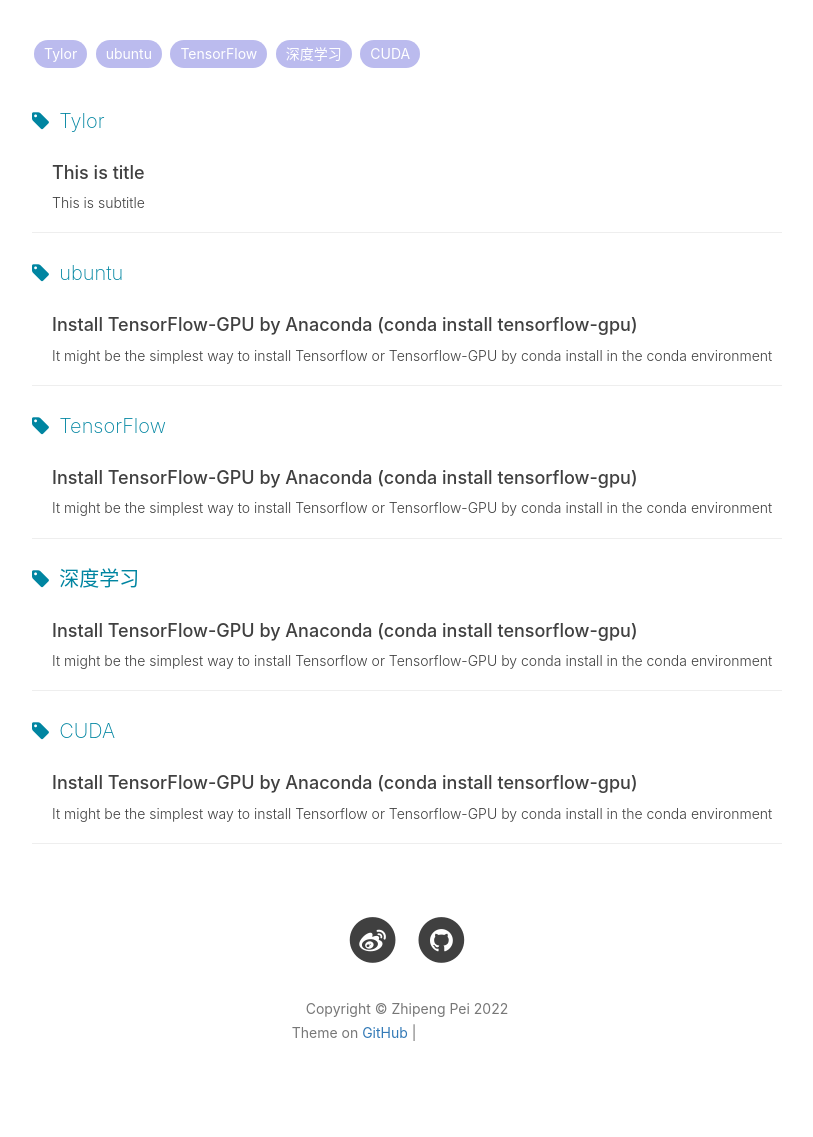
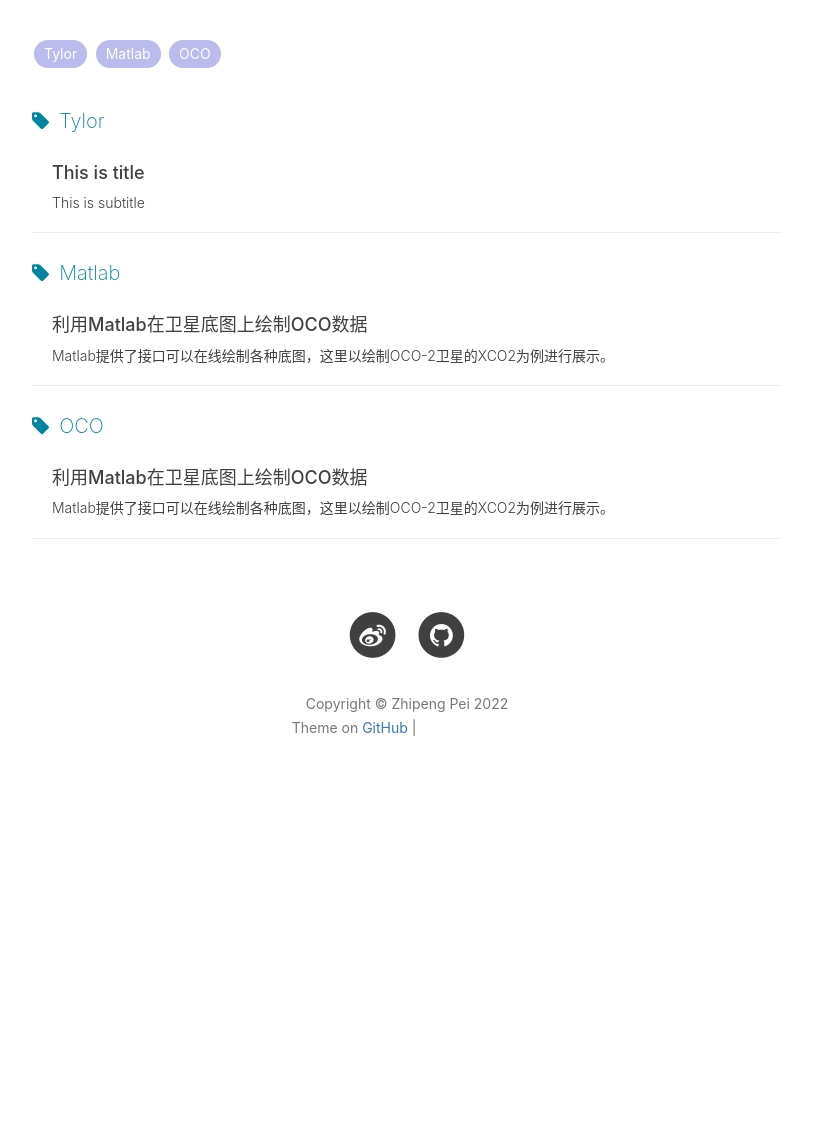
Before and after one commit to peisipand/peisipand.github.io, a Jekyll site: the page built from tags.html, in a window 1280 px wide. Shown: the part 228-1365 px from the top of the page, without its empty margins (233-1046 px from the left). Built offline with Jekyll 4.4.1, drawn with Linux system fonts in a browser that asks for light colours; nearby versions of some CDN libraries; comment, search, counter and statistics services are not loaded; after the commit the page ends 1060 px from its top, so only the background shows below that; grey boxes are pictures that could not be loaded.

Commit message:
添加文件夹

````diff
--- a/_posts/2019-03-29-Install-TensorFlow-GPU-by-Anaconda(conda install tensorflow-gpu).md
+++ b/_posts/2019-03-29-Install-TensorFlow-GPU-by-Anaconda(conda install tensorflow-gpu).md
@@ -1,103 +1,83 @@
 ---
 layout:     post
-title:      Install TensorFlow-GPU by Anaconda (conda install tensorflow-gpu)
-subtitle:   It might be the simplest way to install Tensorflow or Tensorflow-GPU by conda install in the conda environment
-date:       2021-04-04
+title:      利用Matlab在卫星底图上绘制OCO数据
+subtitle:   Matlab提供了接口可以在线绘制各种底图，这里以绘制OCO-2卫星的XCO2为例进行展示。
+date:       2021-04-13
 author:     Zhipeng Pei
 header-img: img/art-Anaconda-TensorFlow.jpg
 catalog: true
 tags:
-    - ubuntu
-    - TensorFlow
-    - 深度学习
-    - CUDA
+    - Matlab
+    - OCO
 ---
 
 
-# Install TensorFlow-GPU by Anaconda (conda install tensorflow-gpu)
+# 利用Matlab在卫星底图上绘制OCO数据
 
-It might be the simplest way to install Tensorflow or Tensorflow-GPU by conda install in the conda environment
+Matlab提供了接口可以在线绘制各种底图，这里以绘制OCO-2卫星的XCO2为例进行展示。
 --
 
-Nowadays, there are many tutorials that instruct how to install tensorflow or tensorflow-gpu. However, some people may feel it too complex just like me, because in those ways, you should download and install [NVIDIA drivers](https://www.nvidia.com/Download/index.aspx?lang=en-us), and then download and install [CUDA](https://developer.nvidia.com/cuda-downloads) (users need to pay attention to the version), afterwards you may sign an agreement and download cuDNN in [NVIDIA Developer](https://developer.nvidia.com/cudnn). Next, install python, and pip install tensorflow-gpu and so on. It's not esay for developer to do these, let alone it might causes some other error such as **version not match**, or **conflict between other python libraries** and so on. Moreover, if you want to [install tensorflow by compilation](https://www.tensorflow.org/install/gpu), it may take much more time.
-
-Thus I strongly reconmend you not to do this, there's a much easier way to install this. Please read the following article.
 
 ---
 
-## Install Anaconda
->[Anaconda](https://www.anaconda.com/) is a free and open-source distribution of the Python and R programming languages for scientific computing, that aims to simplify package management and deployment.
+## 一、OCO-2数据读取
+**[这里](https://disc.gsfc.nasa.gov/datasets/OCO2_L2_Diagnostic_10r/summary?keywords=OCO2)可以下载OCO-2的数据,批量下载的操作可以参考[这里](https://blog.csdn.net/peisipand/article/details/108224156?spm=1001.2014.3001.5501)。**
 
-**You can download anaconda [here](https://www.anaconda.com/distribution/#download-section).**
+OCO-2的数据通常以nc和h5的格式存储，h5较于nc存储了更多的信息。
+以下展示了nc的读取，并用m_map工具箱进行绘制。
+```bash
+clc;
+clear;
+filename = 'F:\研究生\深圳碳中和会议\experiment\data\oco2_LtCO2_180225_B10206Ar_200730003152s.nc4';
+lat = ncread(filename,'latitude');
+lon = ncread(filename,'longitude');
+xco2 = ncread(filename,'xco2');
+windspeed_u_met = ncread(filename,'Meteorology/windspeed_u_met');
+windspeed_v_met = ncread(filename,'Meteorology/windspeed_v_met');
 
-One of the advantage of anaconda is that it can create **isolated environment** in your device, and you can configure any libraries and toolkits in the 'env' without affect other environment. Once you are nor satisfied of your configuration, you can simplily delete the environment.
+lon_limit = [118 122];
+lat_limit = [38 41];
+id = (lat > lat_limit(1)) & (lat < lat_limit(2)) & (lon > lon_limit(1)) & (lon < lon_limit(2));%筛选出研究区内的数据
+all = [lat(id,:) lon(id,:) xco2(id,:) windspeed_u_met(id,:) windspeed_v_met(id,:)];
 
-Note that in you are in **China**, download anaconda might take a long time due to some resons that cannot say. Instead, you can download it from [**Tsinghua mirror**](https://mirror.tuna.tsinghua.edu.cn/help/anaconda/), and install it **manually**.
+figure(1)
+m_proj('mercator', 'longitudes', lon_limit, 'latitudes', lat_limit)
+m_grid('box','on', 'linestyle', 'none', 'tickdir', 'out', 'linewidth', 3, 'FontName','Times New Roman','fontsize',15);
+m_mapshow('E:\MeteoInfo\map\country.shp')
+hold on;
+m_scatter(all(:,2),all(:,1),30,all(:,3) ,'filled', 'MarkerFaceColor', 'flat', 'MarkerEdgeColor', 'w','linewi',1) ;% lon, lat, 点的大小， 点的颜色映射， 实心
+colormap(m_colmap('jet','step',10))
+colorbar('FontName','Times New Roman','fontsize',15)
+caxis([407 414])
+```
+绘制如图所示
+![picture1](/img/plot_nc.jpg)
 
-After downloading this successfully, try to run the installation file.
-For example, if you use ubuntu, you can cd to the path of the sh file and run the following command:
-
+下面是读取h5。
 ```bash
-./Anaconda3-5.3.1-Linux-x86_64.sh
-```
-***Attention that you should change the command above to your own installation file name.***
-
-Then you will successfully install Anaconda!
-
-## Create new environment by conda
-
-If you are unwilling to create conda environment (maybe because of lazy), you can skip this section. However, I strongly reconmend you to create this **for the convience in the future**.
-
-Run the command below:
-```bash
-conda create -n tf
-```
-![picture1](/img/20190328post.jpg)
-
-'tf' is the name of your new conda environment, you can try other names as your own interest.
-
-For other management you conda env, you can read [this](https://conda.io/projects/conda/en/latest/user-guide/tasks/manage-environments.html?highlight=environment).
-
-## Install Tensorflow
-
-First, you need to change to the env you have just built by conda:
-```bash
-source activete tf
-```
-![picture2](/img/20190328post2.jpg)
-
-For Chinese users, before starting the installation, you may change the source of conda as the same reason before. For more details, read the webcite of [Tsinghua Mirror](https://mirror.tuna.tsinghua.edu.cn/help/anaconda/).
-Chinese users should type in this:
-```bash
-conda config --add channels https://mirrors.tuna.tsinghua.edu.cn/anaconda/pkgs/free/
-conda config --add channels https://mirrors.tuna.tsinghua.edu.cn/anaconda/pkgs/main/
-conda config --set show_channel_urls yes
+clc;
+clear;
+filename = 'F:\研究生\主动反演\OCO\利雅得\oco2_L2DiaGL_02624a_141229_B10004r_200111134405.h5';  %oco2_L2DiaGL_25017a_190316_B10004r_200501022851
+% h5disp(filename);
+% attribute = h5readatt('文件名.hdf', '数据集名', '属性名');
+% data = h5read('文件名.hdf', '数据集名');
+xco2 = double(h5read(filename,'/RetrievalResults/xco2'));
+co2_profile = double(h5read(filename,'/RetrievalResults/co2_profile'));
+lat = double(h5read(filename,'/RetrievalGeometry/retrieval_latitude'));
+lon = double(h5read(filename,'/RetrievalGeometry/retrieval_longitude'));
 ```
 
 
-Afterwards, type in the command to install TensorFlow you need:
+## 二、添加卫星底图
+
+
 ```bash
-conda install tensorflow-gpu
+gx = geoaxes
+geoscatter(all(:,1),all(:,2),2,all(:,3))
+caxis([407 414])
+geobasemap streets
+% geobasemap satelite
+geolimits('manual')
+geolimits(lat_limit,lon_limit)
 ```
-![picture3](/img/20190328post3.jpg)
-
-If you want to install a specific version of tensorflow-gpu or cpu veison, you can change the command like this:
-```bash
-conda install tensorflow-gpu=1.10.0  #if you want to install 1.10.0 version
-conda install tensorflow  #if you want to install cpu version
-```
-After anaconda solve the environment, you just need to type in 'y' to confirm the installation.
-
-Anaconda will **automatically** install other libs and toolkits needed by tensorflow(e.g. CUDA, and cuDNN), so you have no need to worry about this.
---
-
-Type in `python` to enter the python environment.
-```python
-import tensorflow as tf
-tf.__version__
-```
-When you see the version of tensorflow, such as 1.10.0, you have successfully install it.
-
-That's all, Thank you.
-
-If you encounter any problems, you can open an issue in the **Comment area**.
+![picture1](/img/plot_satelite.jpg)
````
Also changed, not shown: img/plot_nc.jpg (added), img/plot_satelite.jpg (added).
